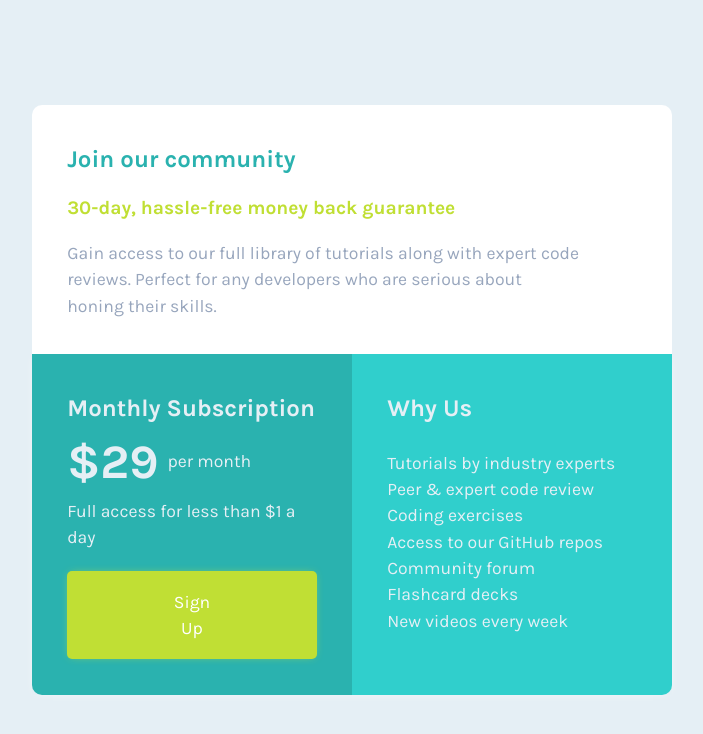
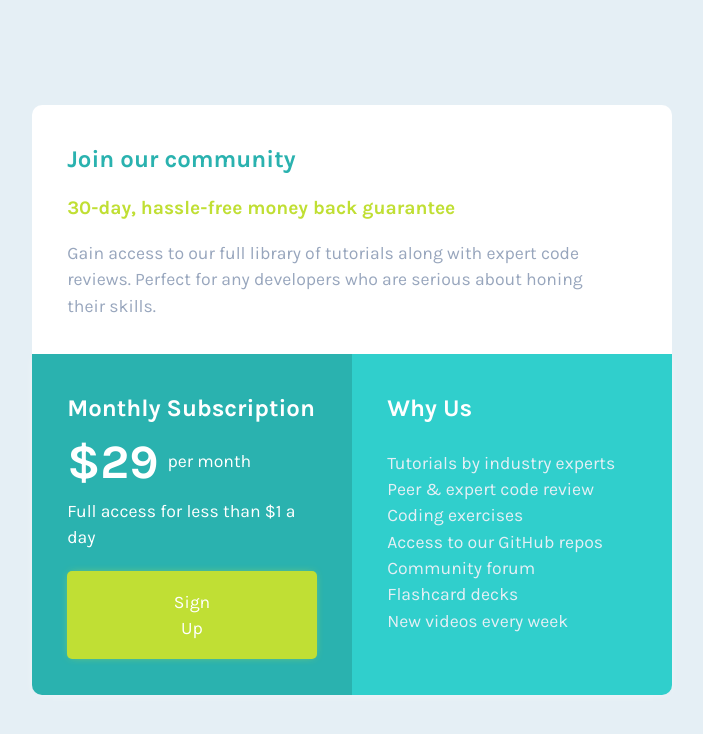
Before and after one commit to Adeem-Treef/Single-price-grid-component, a plain HTML site: page index.html in a window 1280 px wide. Shown: the whole page, without its empty margins (288-991 px from the left). Drawn offline with Linux system fonts and the light colour scheme.

Commit message:
Update styles.css

```diff
--- a/styles.css
+++ b/styles.css
@@ -55,7 +55,7 @@ h4 {
 }
 
 .text-2 {
-    width: 90%;
+    width: 95%;
 }
 
 
@@ -69,6 +69,7 @@ h4 {
 
 .left-box {
     background-color: hsl(179, 62%, 43%);
+    color: #fff;
     width: 100%;
     padding: 2em;
     border-radius: 0 0 0 10px;
@@ -76,6 +77,7 @@ h4 {
 }
 
 .currency {
+    color: #fff;
     display: flex;
     align-items: center;
 
@@ -105,6 +107,7 @@ h4 {
 }
 
 .why-us {
+    color: #fff;
     margin-bottom: 1em;
 }
 
```
